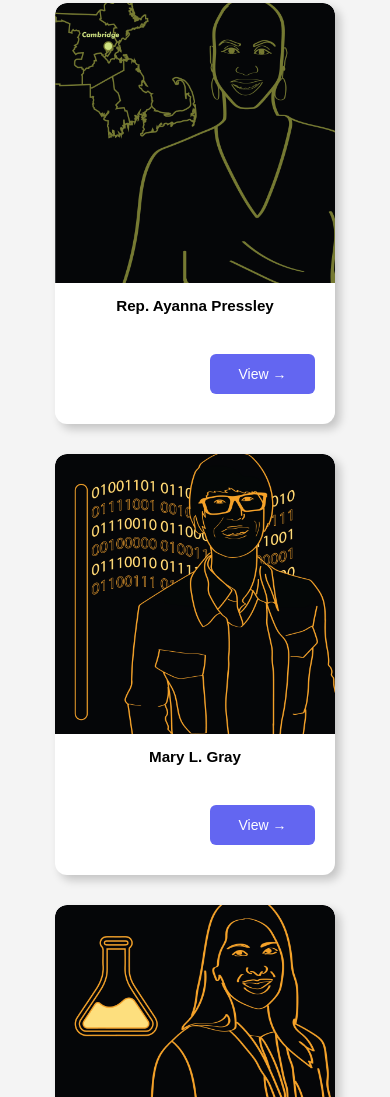
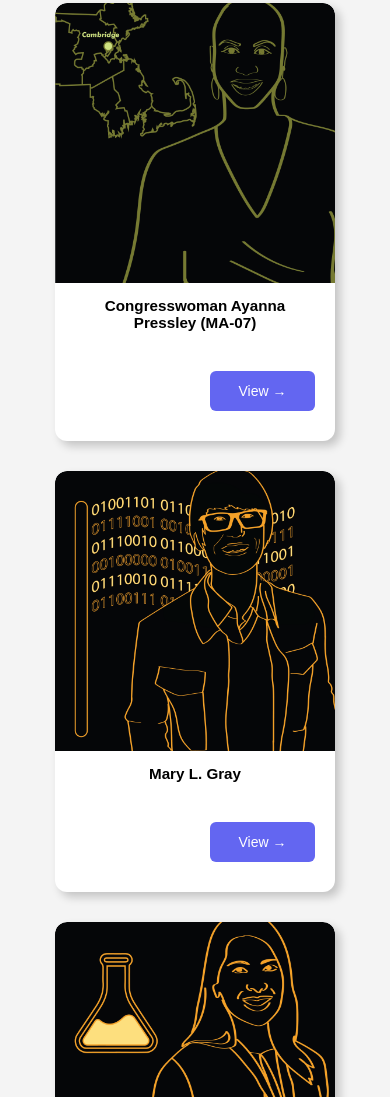
Before and after one commit to ENzoram4232/Genius-Project, a plain HTML site: page aboutpage.html in a window 390 px wide. Shown: the part 3396-4493 px from the top of the page. Drawn offline with Linux system fonts and the light colour scheme; a web font is replaced by a local one.

Commit message:
fixed home page responsiveness

```diff
--- a/aboutpage.html
+++ b/aboutpage.html
@@ -60,7 +60,7 @@
 
                     <div class="genius-card">
                         <img class="genius-image" src="images/leaders/Ayana.png" alt="Nature 4">
-                        <div class="genius-name">Rep. Ayanna Pressley</div>
+                        <div class="genius-name">Congresswoman Ayanna Pressley (MA-07)</div>
                         <a href="Geniuses/AyannaPresley.html"><button class="offset-button">View →</button></a>
                     </div>
 
--- a/homepage.css
+++ b/homepage.css
@@ -130,7 +130,7 @@ p {
     color: #6366F1;
 }
 
-@media (max-width: 768px) {
+@media (max-width: 900px) {
 
     h1 {
         font-size: 20px;
```
